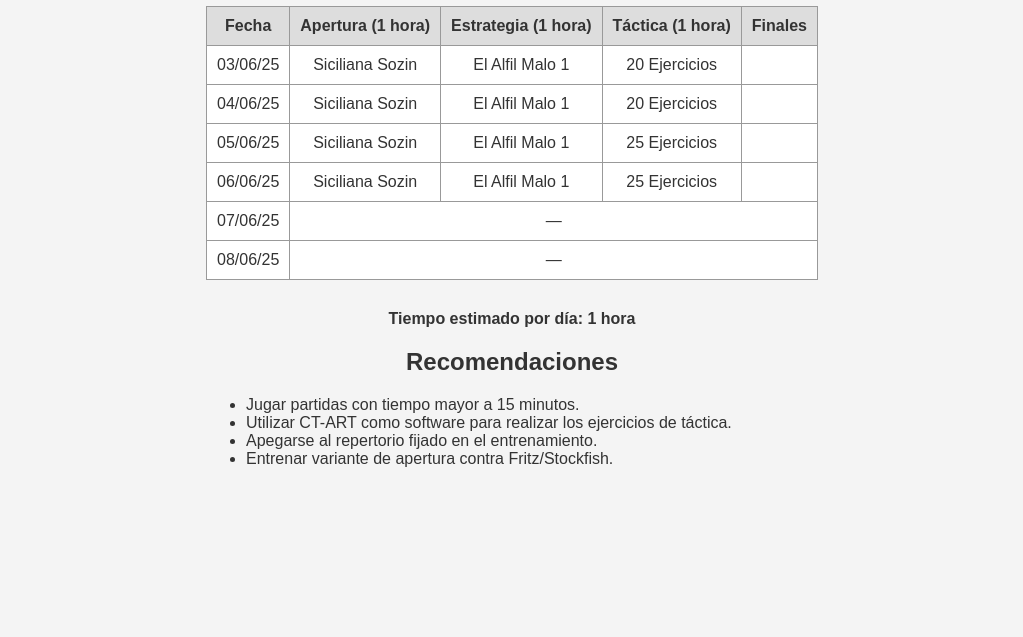
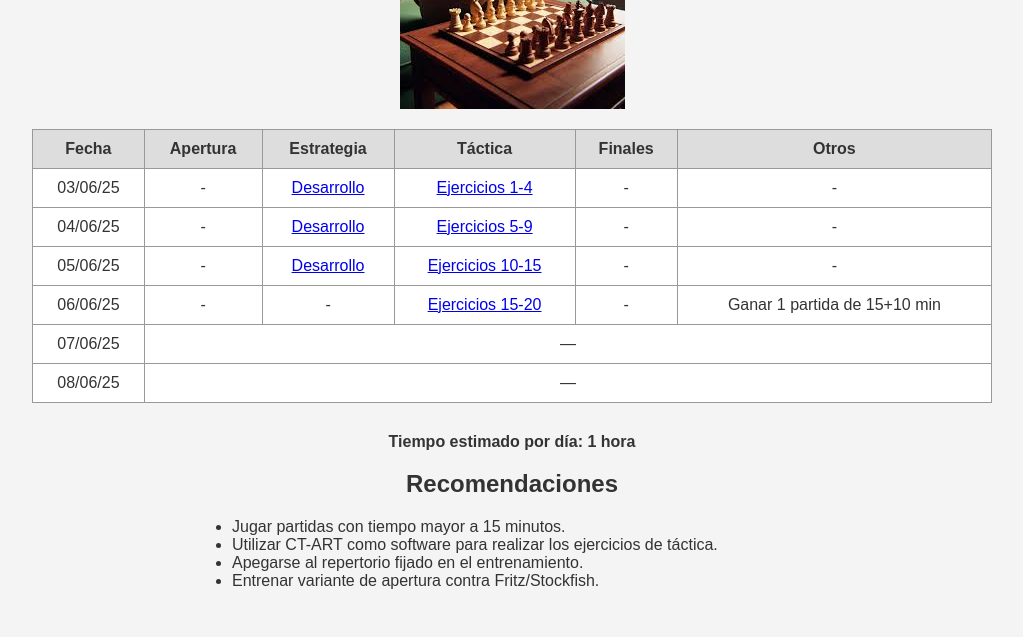
Before and after one commit to ncofre98/Planeacion-Vanessa, a plain HTML site: page index.html in a window 1280 px wide. Shown: the part 243-880 px from the top of the page, without its empty margins (128-1151 px from the left). Drawn offline with Linux system fonts and the light colour scheme.

Commit message:
Semana 1

```diff
--- a/index.html
+++ b/index.html
@@ -17,7 +17,8 @@
         }
 
         main {
-            /*max-width: 960px;*/
+            max-width: 960px;
+            min-width: 960px;
         }
 
         h1,
@@ -53,59 +54,69 @@
             text-align: center;
             font-weight: bold;
         }
+
+        .banner {
+            display: block;
+            margin: auto;
+        }
     </style>
 </head>
 
 <body>
     <main>
         <h1>Plan de Entrenamiento de Ajedrez</h1>
-
+        <img class="banner" src="./img/pusheen.jpeg" alt="Pusheen jugando ajedrez.">
         <table>
             <thead>
                 <tr>
                     <th>Fecha</th>
-                    <th>Apertura (1 hora)</th>
-                    <th>Estrategia (1 hora)</th>
-                    <th>Táctica (1 hora)</th>
+                    <th>Apertura</th>
+                    <th>Estrategia</th>
+                    <th>Táctica</th>
                     <th>Finales</th>
+                    <th>Otros</th>
                 </tr>
             </thead>
             <tbody>
                 <tr>
                     <td>03/06/25</td>
-                    <td>Siciliana Sozin</td>
-                    <td>El Alfil Malo 1</td>
-                    <td>20 Ejercicios</td>
-                    <td></td>
+                    <td>-</td>
+                    <td><a href="./Desarrollo.pdf">Desarrollo</a></td>
+                    <td><a href="./Tactica Easy I.pdf">Ejercicios 1-4</a></td>
+                    <td>-</td>
+                    <td>-</td>
                 </tr>
                 <tr>
                     <td>04/06/25</td>
-                    <td>Siciliana Sozin</td>
-                    <td>El Alfil Malo 1</td>
-                    <td>20 Ejercicios</td>
-                    <td></td>
+                    <td>-</td>
+                    <td><a href="./Desarrollo.pdf">Desarrollo</a></td>
+                    <td><a href="./Tactica Easy I.pdf">Ejercicios 5-9</a></td>
+                    <td>-</td>
+                    <td>-</td>
                 </tr>
                 <tr>
                     <td>05/06/25</td>
-                    <td>Siciliana Sozin</td>
-                    <td>El Alfil Malo 1</td>
-                    <td>25 Ejercicios</td>
-                    <td></td>
+                    <td>-</td>
+                    <td><a href="./Desarrollo.pdf">Desarrollo</a></td>
+                    <td><a href="./Tactica Easy I.pdf">Ejercicios 10-15</a></td>
+                    <td>-</td>
+                    <td>-</td>
                 </tr>
                 <tr>
                     <td>06/06/25</td>
-                    <td>Siciliana Sozin</td>
-                    <td>El Alfil Malo 1</td>
-                    <td>25 Ejercicios</td>
-                    <td></td>
+                    <td>-</td>
+                    <td>-</td>
+                    <td><a href="./Tactica Easy I.pdf">Ejercicios 15-20</a></td>
+                    <td>-</td>
+                    <td>Ganar 1 partida de 15+10 min</td>
                 </tr>
                 <tr>
                     <td>07/06/25</td>
-                    <td colspan="4">—</td>
+                    <td colspan="5">—</td>
                 </tr>
                 <tr>
                     <td>08/06/25</td>
-                    <td colspan="4">—</td>
+                    <td colspan="5">—</td>
                 </tr>
             </tbody>
         </table>
```
Also changed, not shown: img/pusheen.jpeg (added), 2 other files.
